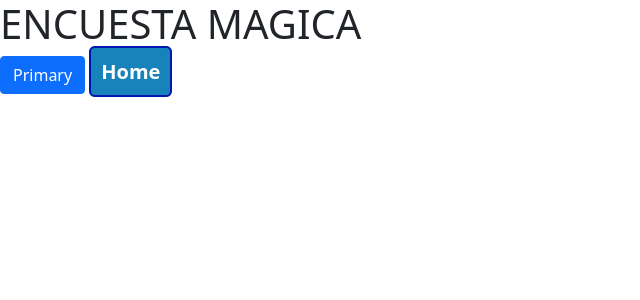
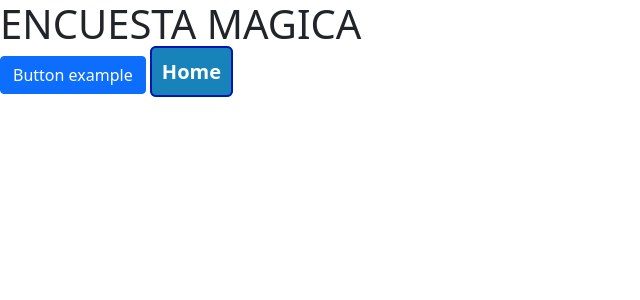
Before and after one commit to hvcq/Proyecto-Semestral-IS2, a Flask app: page / in a window 1280 px wide. Shown: the top 300 px of the page, without its empty margins (0-640 px from the left). Run offline with Flask 2, Linux system fonts and the light colour scheme; some libraries are stand-ins or nearby versions.

Commit message:
Prueba commit.

```diff
--- a/templates/index.html
+++ b/templates/index.html
@@ -3,6 +3,6 @@
 {% block body %}
 
     <h1>ENCUESTA MAGICA</h1>
-    <button type="button" class="btn btn-primary">Primary</button>
+    <button type="button" class="btn btn-primary">Button example</button>
     <a href="http://127.0.0.1:5000/" class = "estilo_boton_1">Home</a>
 {% endblock %}
```
